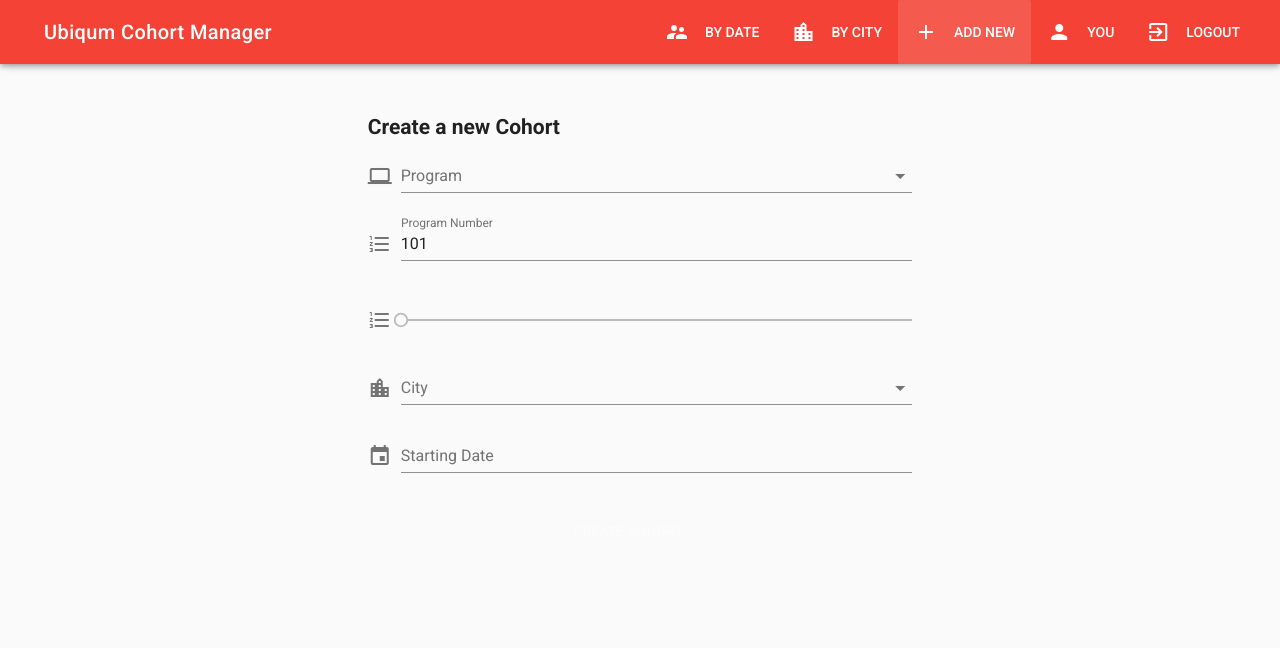
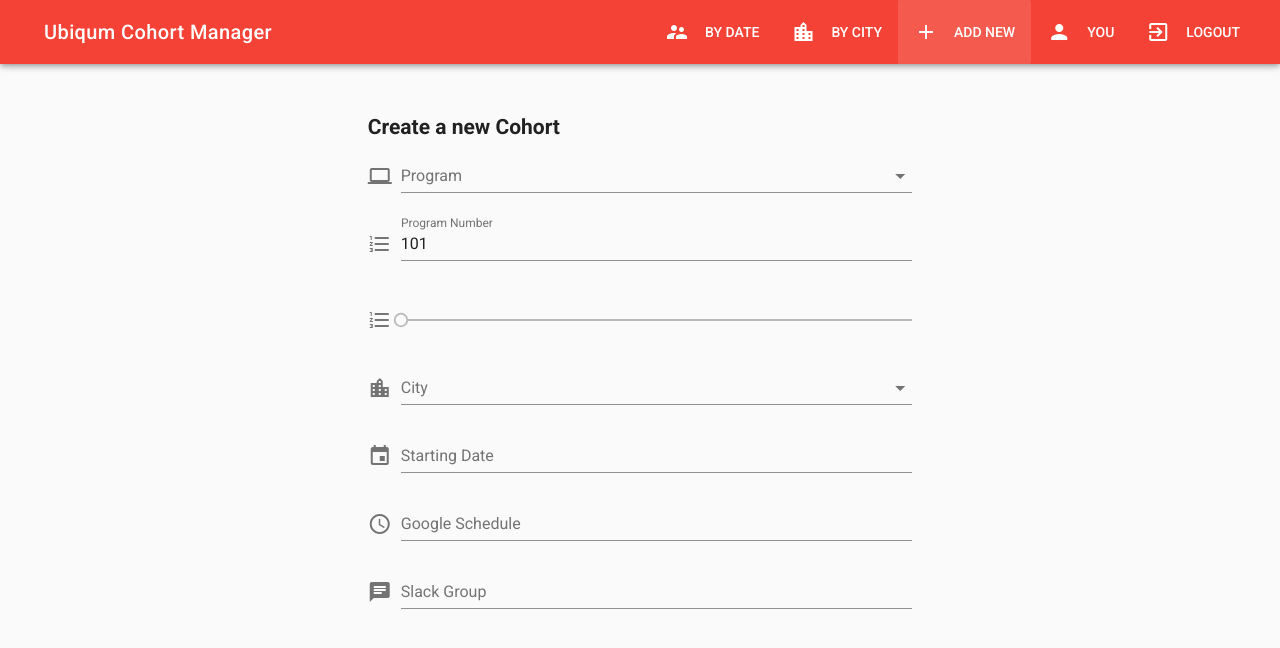
Before and after one commit to rawlmp/classroom, a Vue app: page /createcohort in a window 1280 px wide. Shown: the top 648 px of the page. Built offline with nearby package versions, Linux system fonts and the light colour scheme; no server answers; the database is empty; sample sign-in values are in the browser's storage.

Commit message:
Slack and Schedule Added in Cohorts. Some Style improved

```diff
--- a/src/components/Cohorts/CityCohort.vue
+++ b/src/components/Cohorts/CityCohort.vue
@@ -1,7 +1,7 @@
 <template lang="html">
   <v-container>
     <v-layout row wrap v-if="cohorts.length == 0">
-      <v-flex xs12 sm6>
+      <v-flex xs12 sm10 offset-sm1>
         <v-container fluid>
           <alert text="No cohorts yet"></alert>
         </v-container>
--- a/src/components/Cohorts/Cohort.vue
+++ b/src/components/Cohorts/Cohort.vue
@@ -1,7 +1,7 @@
 <template lang="html">
   <v-container>
     <v-layout row wrap>
-      <v-flex xs6 offset-xs3>
+      <v-flex xs12 sm6 offset-sm3>
         <v-card>
           <v-card-title>
             <h3 class="red--text">{{ cohort.title }} - {{ cohort.num }}</h3>
--- a/src/components/Cohorts/Cohorts.vue
+++ b/src/components/Cohorts/Cohorts.vue
@@ -9,34 +9,36 @@
       </v-flex>
     </v-layout>
     <v-layout row wrap v-if="!loading">
-      <v-flex xs12 sm6 lg6 v-for="cohort in cohorts" :key="cohort.id" class="my-2">
-        <v-card>
+      <v-flex xs10 offset-xs1 sm8 offset-sm2 v-for="cohort in cohorts" :key="cohort.id" class="my-2">
+        <v-list>
           <v-container fluid>
             <v-layout>
-              <v-flex xs5 sm4 md3>
-                <!--<v-img-->
-                  <!--src="https://pbs.twimg.com/profile_images/918106915795763200/Z0QK7_ej_400x400.jpg"-->
-                  <!--width="100px"-->
-                <!--&gt;</v-img>-->
-              </v-flex>
-              <v-flex xs7 sm8 md9>
-                <v-card-title primary-title>
-                    <div>
-                      <h3>{{cohort.title}} - {{cohort.num}}</h3>
-                      <div>{{cohort.city}}</div>
-                      <div>{{cohort.date}}</div>
-                    </div>
-                  </v-card-title>
-                  <v-card-actions>
-                    <v-btn class="red" dark :to="'/cohort/' + cohort.id">
-                      <v-icon>arrow_forward</v-icon>
-                      View Cohort
+              <v-flex xs12 sm12>
+                <v-list-tile
+                  class="mt-2"
+                  avatar
+                >
+                  <v-list-tile-avatar>
+                    <v-icon large>computer</v-icon>
+                  </v-list-tile-avatar>
+
+                  <v-list-tile-content>
+                    <v-list-tile-title><h3>{{cohort.title}} - {{cohort.num}}</h3></v-list-tile-title>
+                    <v-list-tile-title>{{cohort.city}}</v-list-tile-title>
+                    <v-list-tile-title><small>{{cohort.date}}</small></v-list-tile-title>
+                  </v-list-tile-content>
+
+                  <v-list-tile-action>
+                    <v-btn icon ripple large :to="'/cohort/' + cohort.id">
+                      <v-icon color="blue">remove_red_eye</v-icon>
                     </v-btn>
-                  </v-card-actions>
+                  </v-list-tile-action>
+                </v-list-tile>
+
               </v-flex>
             </v-layout>
           </v-container>
-        </v-card>
+        </v-list>
       </v-flex>
     </v-layout>
   </v-container>
--- a/src/components/Cohorts/CreateCohort.vue
+++ b/src/components/Cohorts/CreateCohort.vue
@@ -107,6 +107,34 @@
           </v-layout>
 
           <v-layout row>
+            <v-flex xs12 sm6 offset-sm3>
+              <v-text-field
+                name="schedule"
+                color="red"
+                label="Google Schedule"
+                id="schedule"
+                v-model="schedule"
+                prepend-icon="schedule"
+                hint="Google Doc Url"
+              ></v-text-field>
+            </v-flex>
+          </v-layout>
+
+          <v-layout row>
+            <v-flex xs12 sm6 offset-sm3>
+              <v-text-field
+                name="slack"
+                color="red"
+                label="Slack Group"
+                id="slack"
+                v-model="slack"
+                prepend-icon="chat"
+                hint="Slack group Url"
+              ></v-text-field>
+            </v-flex>
+          </v-layout>
+
+          <v-layout row>
             <v-flex xs12 sm6 offset-sm5 class="mt-3">
               <v-btn
                 type="submit"
@@ -130,6 +158,8 @@ export default {
       city: "",
       num: 101,
       date: "",
+      schedule: "",
+      slack:"",
       modal: false,
       rules: {
           required: value => !!value || 'Required.'
@@ -160,7 +190,9 @@ export default {
         city: this.city,
         num: this.num,
         description: this.description,
-        date: this.date
+        date: this.date,
+        schedule: this.schedule,
+        slack: this.slack
       }
       this.$store.dispatch("createCohort", cohortData)
       this.$router.push("/cohorts")
--- a/src/components/Cohorts/EditCohort.vue
+++ b/src/components/Cohorts/EditCohort.vue
@@ -82,19 +82,47 @@
         </v-layout>
 
         <v-layout row>
-          <v-flex xs12 sm6 class="mt-3 text-xs-center text-sm-right">
+          <v-flex xs12 sm6 offset-sm3>
+            <v-text-field
+              color="red"
+              name="schedule"
+              label="Schedule"
+              id="schedule"
+              v-model="schedule"
+              outline
+              prepend-icon="schedule"
+            ></v-text-field>
+          </v-flex>
+        </v-layout>
+
+        <v-layout row>
+          <v-flex xs12 sm6 offset-sm3>
+            <v-text-field
+              color="red"
+              name="slack"
+              label="Slack"
+              id="slack"
+              v-model="slack"
+              outline
+              prepend-icon="chat"
+            ></v-text-field>
+          </v-flex>
+        </v-layout>
+
+        <v-layout row>
+          <v-flex xs12 sm12 id="buttons" class="mt-3 text-xs-center text-sm-right">
             <v-btn
               type="submit"
-              class="green"
+              class="green editButtons"
+              width="200"
               dark
-              >Update Cohort
+              >Update
               <v-icon>update</v-icon>
             </v-btn>
-          </v-flex>
-          <v-flex xs12 sm6 class="mt-3 text-xs-center text-sm-left">
             <v-btn
               type="submit"
-              class="red"
+              class="red editButtons"
+              width="200"
               dark
               :to="'/students/' + this.id"
             >Students
@@ -118,6 +146,8 @@
         city: "",
         num: "",
         date: "",
+        schedule: "",
+        slack: "",
         modal: false,
         alert: false
       }
@@ -127,6 +157,8 @@
       this.city = this.cohort.city
       this.num = this.cohort.num
       this.date = this.cohort.date
+      this.slack = this.cohort.slack
+      this.schedule = this.cohort.schedule
     },
     computed:{
       cohort(){
@@ -146,6 +178,8 @@
           city: this.city,
           num: this.num,
           date: this.date,
+          slack: this.slack,
+          schedule: this.schedule,
           id: this.id
         }
         this.$store.dispatch("updateCohort", updatedCohort)
@@ -159,5 +193,12 @@
 </script>
 
 <style scoped>
+  #buttons{
+    display: flex;
+    justify-content: center;
+  }
 
+  .editButtons{
+    width: 120px;
+  }
 </style>
--- a/src/store/index.js
+++ b/src/store/index.js
@@ -55,6 +55,8 @@ export const store = new Vuex.Store({
               num: obj[key].num,
               date: obj[key].date,
               city: obj[key].city,
+              slack: obj[key].slack,
+              schedule: obj[key].schedule,
               creator: obj[key].creatorId,
               students: students
             })
@@ -72,7 +74,8 @@ export const store = new Vuex.Store({
         city: payload.city,
         date: payload.date.toString(),
         creator: getters.user.email,
-        students: getters.students,
+        slack: payload.slack,
+        schedule: payload.schedule
 
       }
       firebase.database().ref('cohorts').push(cohort)
@@ -89,7 +92,9 @@ export const store = new Vuex.Store({
         title: payload.title,
         num: payload.num,
         city: payload.city,
-        date: payload.date.toString()
+        date: payload.date.toString(),
+        slack: payload.slack,
+        schedule: payload.schedule
       }
 
       firebase.database().ref("cohorts/" + payload.id).update(cohort)
```
Also changed, not shown: src/assets/logo.png (deleted).
